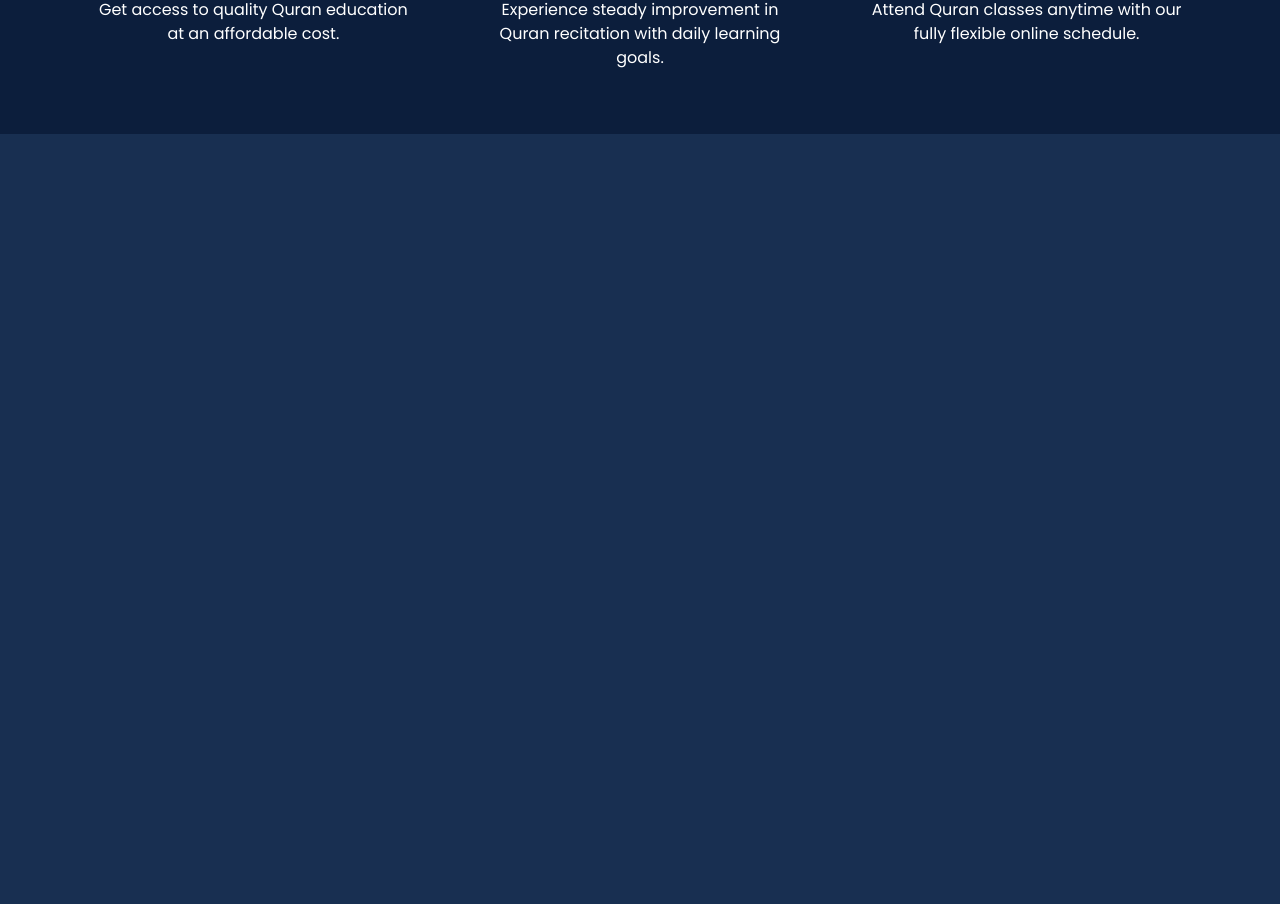
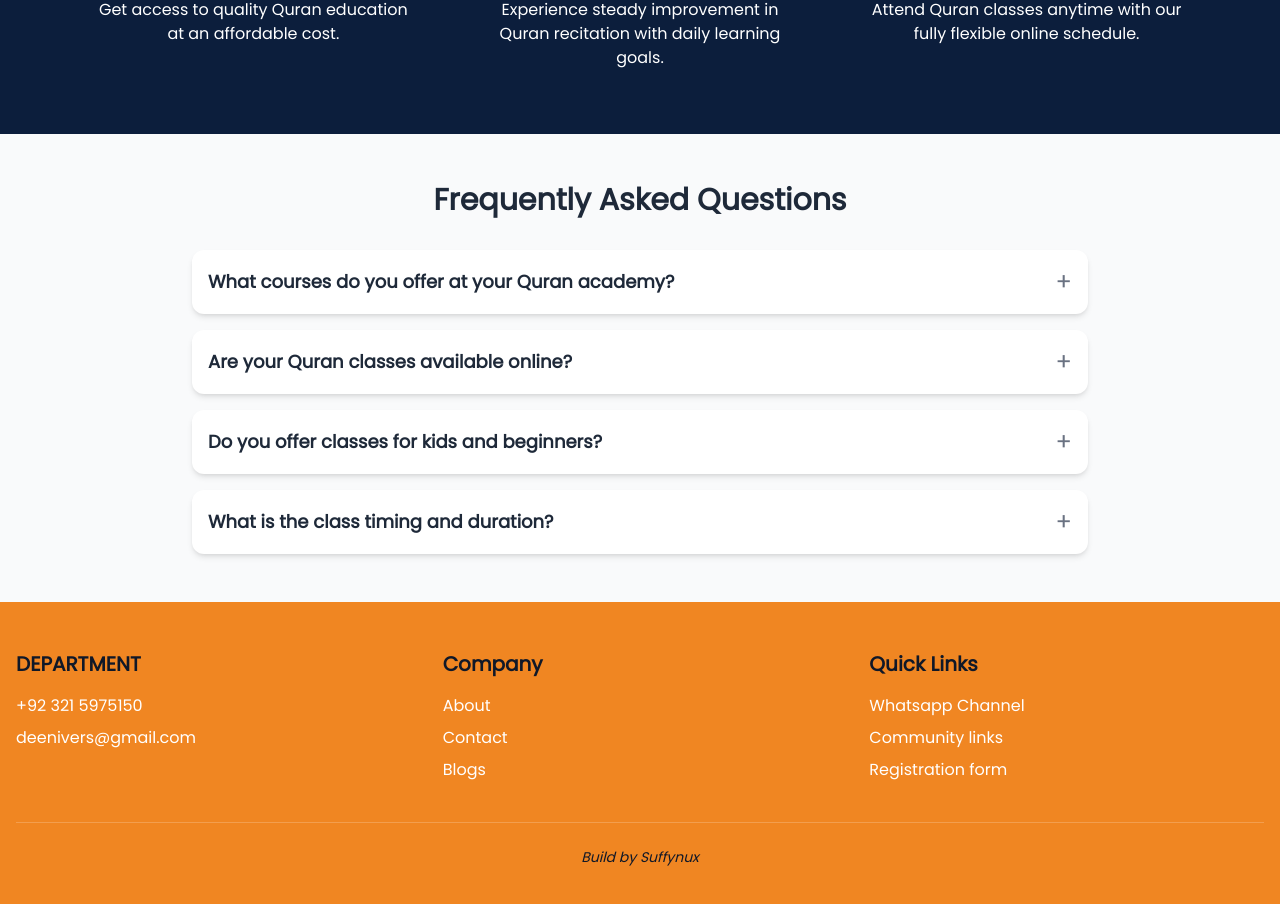
Before and after one commit to HibouDevv/deeniverse, a React (Vite) app: page / in a window 1280 px wide. Shown: the part 2391-3295 px from the top of the page. Before the commit the page ends 2525 px from the top, so only its background shows below. Built offline with nearby package versions, Linux system fonts and the light colour scheme.

Commit message:
Landing page done

```diff
--- /dev/null
+++ b/src/Components/Faqs/FaqSection.jsx
@@ -0,0 +1,55 @@
+import React, { useState } from "react";
+import { motion, AnimatePresence } from "framer-motion";
+import faqsData from "../../Data/FaqData";
+
+const FaqSection = () => {
+  const [activeIndex, setActiveIndex] = useState(null);
+
+  const toggleFaq = (index) => {
+    setActiveIndex(activeIndex === index ? null : index);
+  };
+
+  return (
+    <section className="bg-gray-50 py-12 px-4 sm:px-6 lg:px-8">
+      <div className="max-w-4xl mx-auto">
+        <h2 className="text-3xl font-bold text-center text-gray-800 mb-8">
+          Frequently Asked Questions
+        </h2>
+        <div className="space-y-4">
+          {faqsData.map((faq, index) => (
+            <div
+              key={index}
+              className="bg-white shadow-md rounded-xl p-4 cursor-pointer transition-all duration-300"
+              onClick={() => toggleFaq(index)}
+            >
+              <div className="flex justify-between items-center">
+                <h3 className="text-lg font-semibold text-gray-800">
+                  {faq.question}
+                </h3>
+                <span className="text-2xl text-gray-500">
+                  {activeIndex === index ? "-" : "+"}
+                </span>
+              </div>
+
+              <AnimatePresence>
+                {activeIndex === index && (
+                  <motion.p
+                    className="mt-2 text-gray-600"
+                    initial={{ opacity: 0, height: 0 }}
+                    animate={{ opacity: 1, height: "auto" }}
+                    exit={{ opacity: 0, height: 0 }}
+                    transition={{ duration: 0.3 }}
+                  >
+                    {faq.answer}
+                  </motion.p>
+                )}
+              </AnimatePresence>
+            </div>
+          ))}
+        </div>
+      </div>
+    </section>
+  );
+};
+
+export default FaqSection;
--- /dev/null
+++ b/src/Components/Footer/Footer.jsx
@@ -0,0 +1,126 @@
+import React from "react";
+import { motion } from "framer-motion";
+
+const fadeInUp = {
+  hidden: { opacity: 0, y: 40 },
+  visible: (i = 1) => ({
+    opacity: 1,
+    y: 0,
+    transition: {
+      delay: i * 0.2,
+      duration: 0.6,
+      ease: "easeOut",
+    },
+  }),
+};
+
+const Footer = () => {
+  return (
+    <motion.footer
+      className="bg-[#f08622] py-12 text-white"
+      initial="hidden"
+      whileInView="visible"
+      viewport={{ once: true, amount: 0.2 }}
+    >
+      <div className="container mx-auto px-4">
+        <motion.div
+          className="flex flex-col sm:flex-row justify-between gap-8"
+          variants={fadeInUp}
+          custom={0}
+        >
+          {/* Contact Section */}
+          <motion.div
+            className="flex-1 min-w-[200px]"
+            variants={fadeInUp}
+            custom={1}
+          >
+            <h3 className="text-xl font-semibold text-gray-900 mb-4">
+              DEPARTMENT
+            </h3>
+            <div className="flex items-center gap-2 mb-2">
+              <span className="hover:text-gray-100 transition">
+                +92 321 5975150
+              </span>
+            </div>
+            <div className="flex items-center gap-2">
+              <a
+                href="mailto:deenivers@gmail.com"
+                className="hover:text-gray-100 transition"
+              >
+                deenivers@gmail.com
+              </a>
+            </div>
+          </motion.div>
+
+          {/* Company Links */}
+          <motion.div
+            className="flex-1 min-w-[200px]"
+            variants={fadeInUp}
+            custom={2}
+          >
+            <h3 className="text-xl font-semibold text-gray-900 mb-4">
+              Company
+            </h3>
+            <ul className="space-y-2">
+              <li>
+                <a href="#" className="hover:text-gray-100 transition">
+                  About
+                </a>
+              </li>
+              <li>
+                <a href="#" className="hover:text-gray-100 transition">
+                  Contact
+                </a>
+              </li>
+              <li>
+                <a href="#" className="hover:text-gray-100 transition">
+                  Blogs
+                </a>
+              </li>
+            </ul>
+          </motion.div>
+
+          {/* Quick Links */}
+          <motion.div
+            className="flex-1 min-w-[200px]"
+            variants={fadeInUp}
+            custom={3}
+          >
+            <h3 className="text-xl font-semibold text-gray-900 mb-4">
+              Quick Links
+            </h3>
+            <ul className="space-y-2">
+              <li>
+                <a href="#" className="hover:text-gray-100 transition">
+                  Whatsapp Channel
+                </a>
+              </li>
+              <li>
+                <a href="#" className="hover:text-gray-100 transition">
+                  Community links
+                </a>
+              </li>
+              <li>
+                <a href="#" className="hover:text-gray-100 transition">
+                  Registration form
+                </a>
+              </li>
+            </ul>
+          </motion.div>
+        </motion.div>
+
+        {/* Bottom Address */}
+        <motion.div
+          className="mt-10 pt-6 border-t border-white/20 text-center text-sm"
+          variants={fadeInUp}
+          custom={4}
+        >
+          <p className="text-gray-900 italic">Build by Suffynux</p>
+
+        </motion.div>
+      </div>
+    </motion.footer>
+  );
+};
+
+export default Footer;
--- a/src/Components/Layout/Home.jsx
+++ b/src/Components/Layout/Home.jsx
@@ -5,8 +5,8 @@ import LandingPageAboutUs from '../About us/LandingPageAboutUs'
 import LandingCoures from '../Our Courses/LandingCoures'
 import "slick-carousel/slick/slick.css";
 import "slick-carousel/slick/slick-theme.css";
-
-
+import Footer from '../Footer/Footer'
+import FaqSection from '../Faqs/FaqSection'
 const Home = () => {
   return (
     <div>
@@ -14,6 +14,9 @@ const Home = () => {
         <Hero/>
         <LandingPageAboutUs/>
         <LandingCoures/>
+        <FaqSection/>
+        {/* Footer */}
+        <Footer />
         </div>
   )
 }
--- /dev/null
+++ b/src/Data/FaqData.js
@@ -0,0 +1,25 @@
+const faqsData = [
+  {
+    question: "What courses do you offer at your Quran academy?",
+    answer:
+      "We offer Basic Qaida, Nazra Quran with Tajweed, Hifz-e-Quran, Translation and Tafsir, and Masnoon Duas with Namaz training.",
+  },
+  {
+    question: "Are your Quran classes available online?",
+    answer:
+      "Yes, we offer flexible online Quran classes via Zoom or Skype for students around the world.",
+  },
+  {
+    question: "Do you offer classes for kids and beginners?",
+    answer:
+      "Absolutely! We have special programs designed for children, beginners, and even adults who are starting from scratch.",
+  },
+  {
+    question: "What is the class timing and duration?",
+    answer:
+      "We offer multiple time slots throughout the day. Each class typically lasts for 30 to 45 minutes depending on the course and student's level.",
+  },
+];
+
+
+export default faqsData;
```
